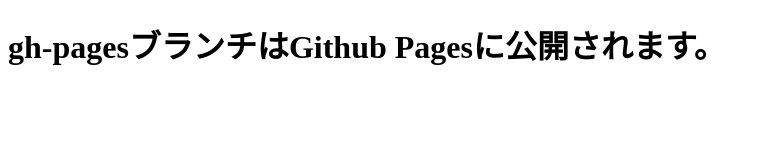
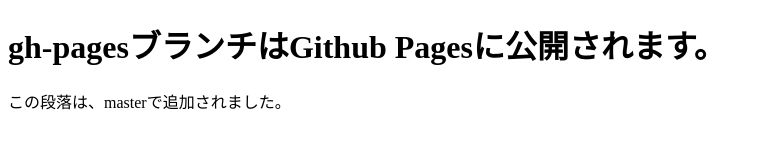
Before and after one commit to BIGBOSS-04/git-study, a plain HTML site: page index.html in a window 1280 px wide. Shown: the whole page, without its empty margins (0-761 px from the left). Drawn offline with Linux system fonts and the light colour scheme.

Commit message:
段落の追加

```diff
--- a/index.html
+++ b/index.html
@@ -7,5 +7,6 @@
 </head>
 <body>
     <h1>gh-pagesブランチはGithub Pagesに公開されます。</h1>
+    <p>この段落は、masterで追加されました。</p>
 </body>
 </html>
```
